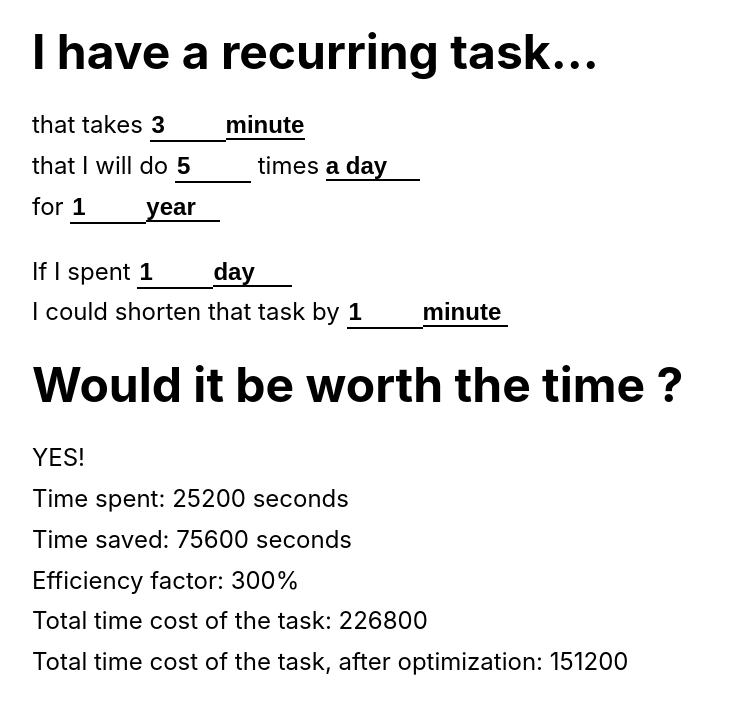
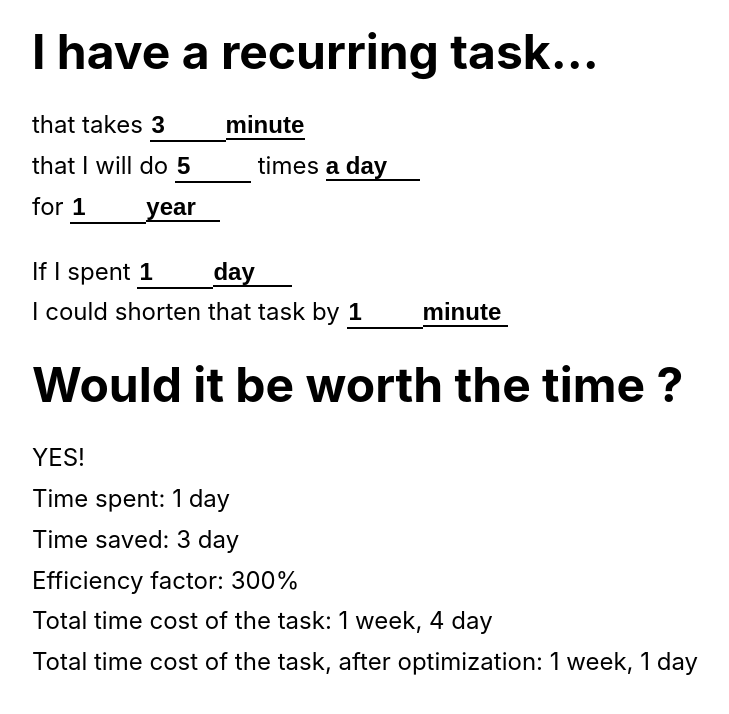
Before and after one commit to Soreine/is-it-worth-the-time, a React (Create React App) app: page / in a window 1280 px wide. Shown: the top 714 px of the page, without its empty margins (208-937 px from the left). Built offline with nearby package versions, Linux system fonts and the light colour scheme.

Commit message:
Format duration

```diff
--- a/src/App.tsx
+++ b/src/App.tsx
@@ -248,25 +248,41 @@ const App: React.FC = () => {
   );
 };
 
-function normalizeTime({ value, unit }: UnitValue<TimeUnit, number>): number {
+const SECONDS_IN_MINUTE = 60;
+const MINUTES_IN_HOUR = 60;
+const HOURS_IN_DAY = 7; // worked hours per day
+const DAYS_IN_WEEK = 5; // worked days per week
+const DAYS_IN_MONTH = 21; // worked days per month
+const MONTHS_IN_YEAR = 12;
+
+function normalizeDuration({
+  value,
+  unit
+}: UnitValue<TimeUnit, number>): number {
   switch (unit) {
     case "second":
       return value;
     case "minute":
-      return normalizeTime({ value: value * 60, unit: "second" });
+      return normalizeDuration({
+        value: value * SECONDS_IN_MINUTE,
+        unit: "second"
+      });
     case "hour":
-      return normalizeTime({ value: value * 60, unit: "minute" });
+      return normalizeDuration({
+        value: value * MINUTES_IN_HOUR,
+        unit: "minute"
+      });
     case "day":
-      // 7 work hours in a day
-      return normalizeTime({ value: value * 7, unit: "hour" });
+      return normalizeDuration({ value: value * HOURS_IN_DAY, unit: "hour" });
     case "week":
-      // 5 work days in a week
-      return normalizeTime({ value: value * 5, unit: "day" });
+      return normalizeDuration({ value: value * DAYS_IN_WEEK, unit: "day" });
     case "month":
-      // 21 work days in a month on average
-      return normalizeTime({ value: value * 21, unit: "day" });
+      return normalizeDuration({ value: value * DAYS_IN_MONTH, unit: "day" });
     case "year":
-      return normalizeTime({ value: value * 12, unit: "month" });
+      return normalizeDuration({
+        value: value * MONTHS_IN_YEAR,
+        unit: "month"
+      });
   }
 }
 
@@ -276,17 +292,73 @@ function normalizeFrequency({
 }: UnitValue<FrequencyUnit, number>): number {
   switch (unit) {
     case "daily":
-      // 7 work hours in a day
-      return value / (7 * 60 * 60);
+      return value / (SECONDS_IN_MINUTE * MINUTES_IN_HOUR * HOURS_IN_DAY);
     case "weekly":
-      // 5 work days in a week
-      return normalizeFrequency({ value: value / 5, unit: "daily" });
+      return normalizeFrequency({ value: value / DAYS_IN_WEEK, unit: "daily" });
     case "monthly":
-      // 21 work days in a month on average
-      return normalizeFrequency({ value: value / 21, unit: "daily" });
+      return normalizeFrequency({
+        value: value / DAYS_IN_MONTH,
+        unit: "daily"
+      });
     case "yearly":
-      return normalizeFrequency({ value: value / 12, unit: "monthly" });
+      return normalizeFrequency({
+        value: value / MONTHS_IN_YEAR,
+        unit: "monthly"
+      });
   }
+}
+
+const SECOND: UnitValue<TimeUnit, number> = { value: 1, unit: "second" };
+const MINUTE: UnitValue<TimeUnit, number> = { value: 1, unit: "minute" };
+const HOUR: UnitValue<TimeUnit, number> = { value: 1, unit: "hour" };
+const DAY: UnitValue<TimeUnit, number> = { value: 1, unit: "day" };
+const WEEK: UnitValue<TimeUnit, number> = { value: 1, unit: "week" };
+const MONTH: UnitValue<TimeUnit, number> = { value: 1, unit: "month" };
+const YEAR: UnitValue<TimeUnit, number> = { value: 1, unit: "year" };
+
+function decomposeDuration(
+  duration: number, // seconds
+  precision: number // percentage of precision, for simpler decomposition
+): Array<UnitValue<TimeUnit, number>> {
+  if (precision >= 1) {
+    // 0 is a good approximation at +/- 100%
+    return [];
+  }
+
+  const highestMagnitude = [YEAR, MONTH, WEEK, DAY, HOUR, MINUTE, SECOND].find(
+    magnitude => duration >= normalizeDuration(magnitude)
+  );
+
+  if (!highestMagnitude) {
+    // Less than one second
+    return [];
+  }
+
+  const magnitudeDuration = normalizeDuration(highestMagnitude);
+  const magnitudeNumber = Math.floor(duration / magnitudeDuration);
+  const restDuration = duration - magnitudeNumber * magnitudeDuration;
+
+  let rest: Array<UnitValue<TimeUnit, number>>;
+  if (restDuration <= 0) {
+    // Nothing left to decompose
+    rest = [];
+  } else {
+    const restPrecision = (precision * duration) / restDuration;
+    rest = decomposeDuration(restDuration, restPrecision);
+  }
+
+  return [{ ...highestMagnitude, value: magnitudeNumber }, ...rest];
+}
+/**
+ * Return a human readable string to represent a duration, using given precision
+ */
+function formatDuration(
+  duration: number, // seconds
+  precision: number = 0.05 // percentage, for simpler representation. Default 5%
+) {
+  const decomposition = decomposeDuration(duration, precision);
+  // Format the decomposition as a string
+  return decomposition.map(({ value, unit }) => `${value} ${unit}`).join(", ");
 }
 
 const Result: React.FC<{
@@ -297,10 +369,10 @@ const Result: React.FC<{
   taskLifetime: UnitValue<TimeUnit, number>;
 }> = ({ taskDuration, timeShaved, timeSpent, taskFrequency, taskLifetime }) => {
   // Values normalized to seconds
-  const nTimeSpent: number = normalizeTime(timeSpent);
-  const nTimeShaved: number = normalizeTime(timeShaved);
-  const nTaskDuration: number = normalizeTime(taskDuration);
-  const nTaskLifetime: number = normalizeTime(taskLifetime);
+  const nTimeSpent: number = normalizeDuration(timeSpent);
+  const nTimeShaved: number = normalizeDuration(timeShaved);
+  const nTaskDuration: number = normalizeDuration(taskDuration);
+  const nTaskLifetime: number = normalizeDuration(taskLifetime);
   const nTaskFrequency: number = normalizeFrequency(taskFrequency); // per second
 
   const initialTaskTime = nTaskDuration * nTaskFrequency * nTaskLifetime;
@@ -315,14 +387,15 @@ const Result: React.FC<{
   return (
     <div>
       <h1>Would it be worth the time ?</h1>
-      <div>{worthIt ? "YES!" : "Nope..."}</div>
-      <div>Time spent: {nTimeSpent} seconds</div>
-      <div>Time saved: {timeSaved} seconds</div>
+      <div>{worthIt ? "YES!" : "No..."}</div>
+      <div>Time spent: {formatDuration(nTimeSpent)}</div>
+      <div>Time saved: {formatDuration(timeSaved)}</div>
       <div>Efficiency factor: {gainRatio}%</div>
 
-      <div>Total time cost of the task: {initialTaskTime}</div>
+      <div>Total time cost of the task: {formatDuration(initialTaskTime)}</div>
       <div>
-        Total time cost of the task, after optimization: {optimizedTaskTime}
+        Total time cost of the task, after optimization:{" "}
+        {formatDuration(optimizedTaskTime)}
       </div>
     </div>
   );
```
